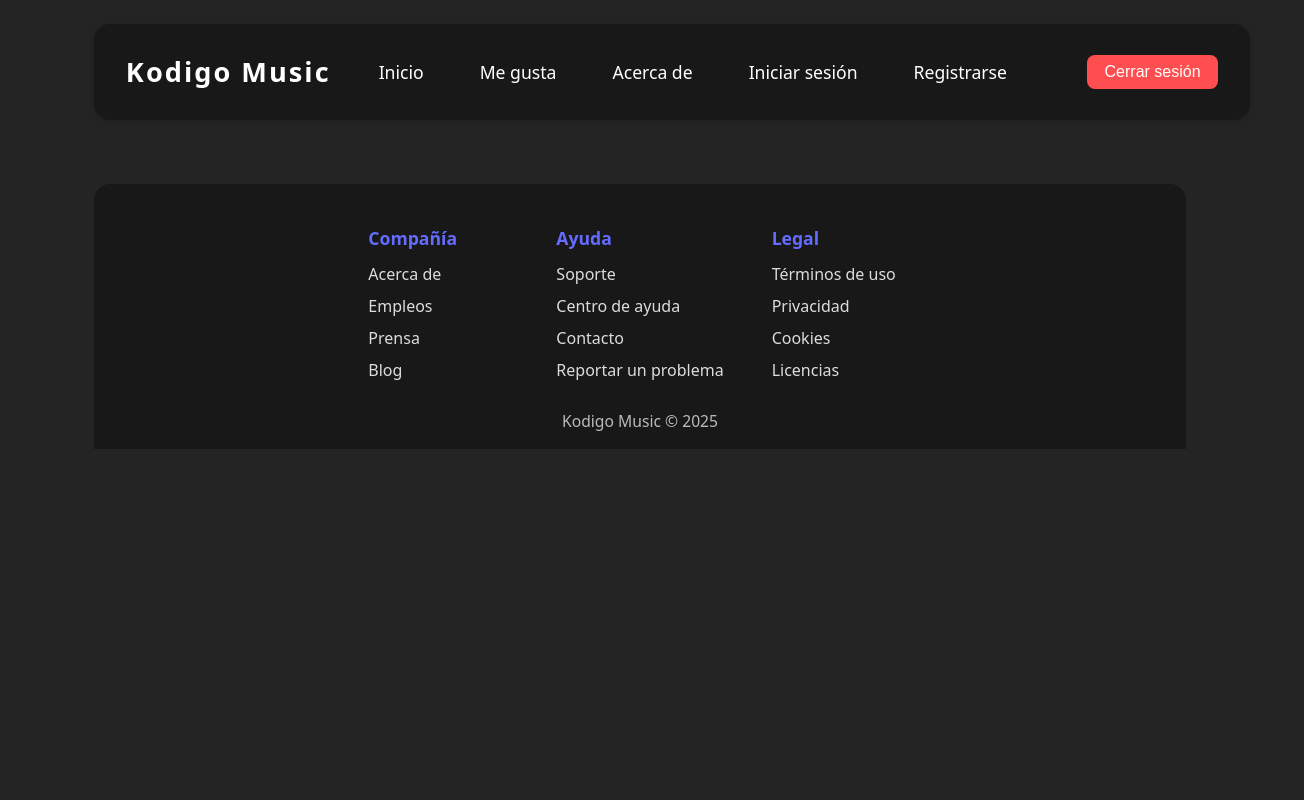
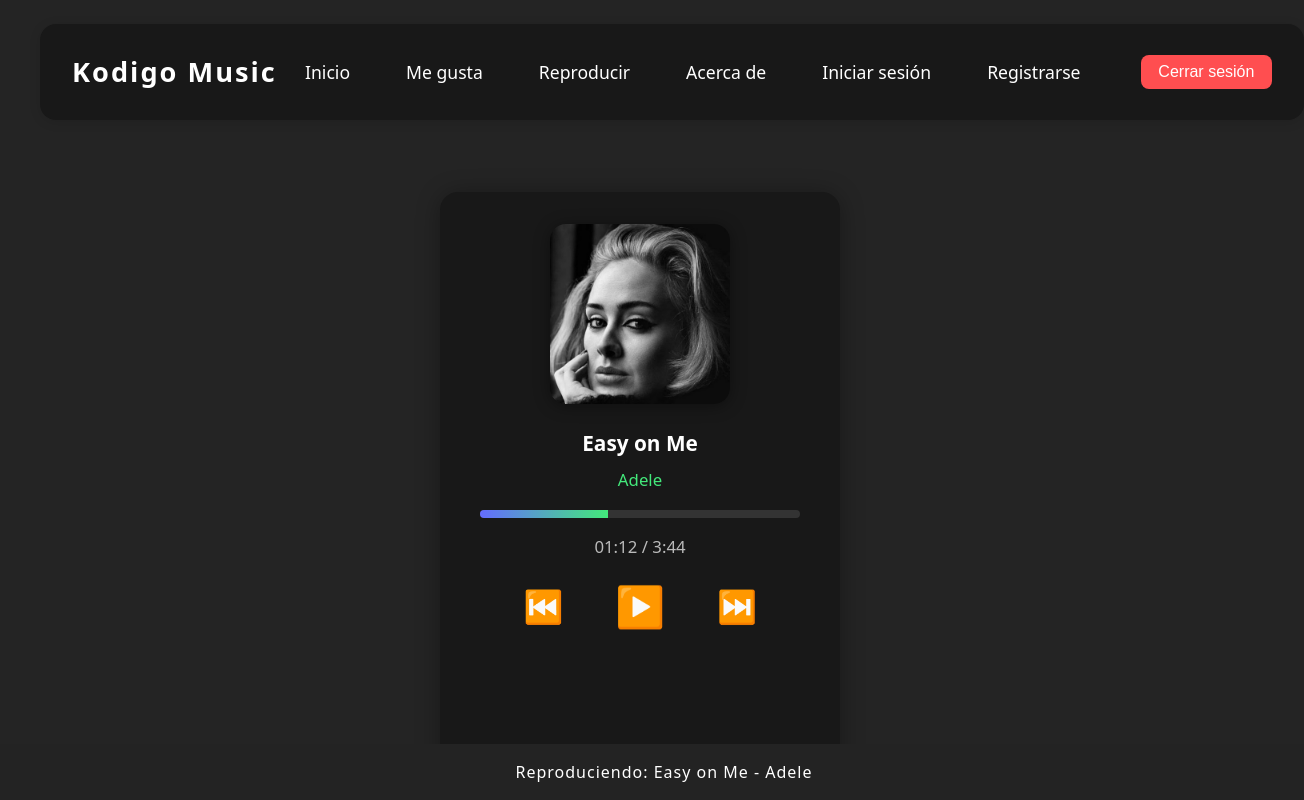
Before and after one commit to ManuHernandeeez/SPA_KodigoMusic, a React (Vite) app in the folder Kodigo Music/: page /player in a window 1280 px wide. Shown: the top 800 px of the page, 1304 px wide, since content can reach past the window. Built offline with nearby package versions, Linux system fonts and the light colour scheme; no server answers.

Commit message:
Agregando reproductor

```diff
--- a/Kodigo Music/src/App.jsx
+++ b/Kodigo Music/src/App.jsx
@@ -8,6 +8,8 @@
 import Login from "./components/Login";
 import Register from "./components/Register";
 import Favorites from "./components/Favorites";
+import Player from "./components/Player";
+
 
 function App() {
   return (
@@ -16,6 +18,8 @@
       <Routes>
         <Route path="/" element={<Login />} />
         <Route path="/about" element={<About />} />
+        <Route path="/player" element={<Player />} />
+
         <Route path="/music-form" element={<MusicForm />} />
         <Route path="/album/:id" element={<AlbumDetail />} />
         <Route path="/login" element={<Login />} />
--- a/Kodigo Music/src/components/Navbar.jsx
+++ b/Kodigo Music/src/components/Navbar.jsx
@@ -24,6 +24,10 @@
         <li>
           <Link to="/favorites">Me gusta</Link>
         </li>
+        <li>
+          <Link to="/player">Reproducir</Link>
+        </li>
+
          <li>
           <Link to="/about">Acerca de</Link>
         </li>
--- /dev/null
+++ b/Kodigo Music/src/components/Player.jsx
@@ -0,0 +1,130 @@
+import React from "react";
+
+function Player() {
+  return (
+    <div
+      style={{
+        width: "100%",
+        maxWidth: 400,
+        minHeight: "70vh",
+        display: "flex",
+        flexDirection: "column",
+        alignItems: "center",
+        justifyContent: "center",
+        padding: "2rem 1rem 120px 1rem",
+        position: "relative",
+        background: "#181818",
+        margin: "2.5rem auto",
+        borderRadius: 18,
+        boxSizing: "border-box",
+        boxShadow: "0 2px 24px #0005",
+      }}
+    >
+      <img
+        src="/src/img/1.jpg"
+        alt="Portada"
+        style={{
+          width: "60vw",
+          maxWidth: 180,
+          height: "auto",
+          aspectRatio: "1/1",
+          borderRadius: 16,
+          objectFit: "cover",
+          marginBottom: 24,
+          boxShadow: "0 2px 16px #0006",
+        }}
+      />
+      <div style={{ color: "#fff", fontSize: "1.3rem", fontWeight: "bold", marginBottom: 8, textAlign: "center" }}>
+        Easy on Me
+      </div>
+      <div style={{ color: "#43e97b", fontSize: "1.05rem", marginBottom: 18, textAlign: "center" }}>
+        Adele
+      </div>
+      <div
+        style={{
+          width: "100%",
+          maxWidth: 320,
+          height: 8,
+          background: "#333",
+          borderRadius: 5,
+          marginBottom: 16,
+          overflow: "hidden",
+        }}
+      >
+        <div
+          style={{
+            width: "40%",
+            height: "100%",
+            background: "linear-gradient(90deg, #646cff 0%, #43e97b 100%)",
+          }}
+        ></div>
+      </div>
+      <div style={{ color: "#fff", opacity: 0.7, fontSize: "1.05rem", marginBottom: 24 }}>
+        01:12 / 3:44
+      </div>
+      <div style={{ display: "flex", alignItems: "center", gap: 32, marginBottom: 24 }}>
+        <button
+          style={{
+            background: "none",
+            border: "none",
+            color: "#fff",
+            fontSize: "2rem",
+            cursor: "pointer",
+            padding: "0 10px",
+          }}
+          title="Anterior"
+        >
+          ⏮️
+        </button>
+        <button
+          style={{
+            background: "none",
+            border: "none",
+            color: "#646cff",
+            fontSize: "2.5rem",
+            cursor: "pointer",
+            padding: "0 10px",
+          }}
+          title="Reproducir/Pausar"
+        >
+          ▶️
+        </button>
+        <button
+          style={{
+            background: "none",
+            border: "none",
+            color: "#fff",
+            fontSize: "2rem",
+            cursor: "pointer",
+            padding: "0 10px",
+          }}
+          title="Siguiente"
+        >
+          ⏭️
+        </button>
+      </div>
+      {/* Barra inferior fija */}
+      <div
+        style={{
+          position: "fixed",
+          left: 0,
+          bottom: 0,
+          width: "100vw",
+          background: "#232323",
+          color: "#fff",
+          padding: "1rem 1.5rem",
+          display: "flex",
+          alignItems: "center",
+          justifyContent: "center",
+          fontSize: "1rem",
+          zIndex: 100,
+          letterSpacing: 1,
+        }}
+      >
+        <span style={{ fontWeight: 500, textAlign: "center" }}>Reproduciendo: Easy on Me - Adele</span>
+      </div>
+    </div>
+  );
+}
+
+export default Player;
```
